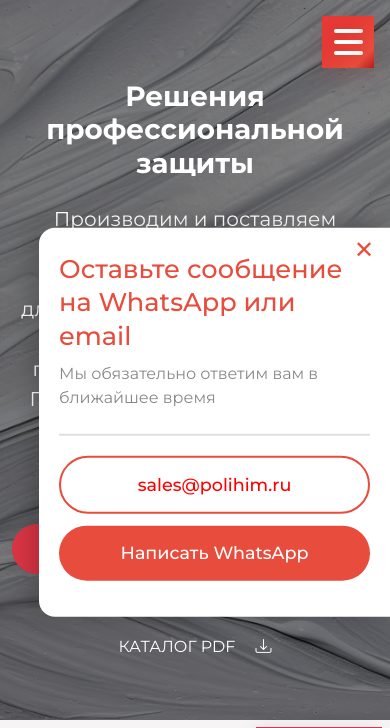
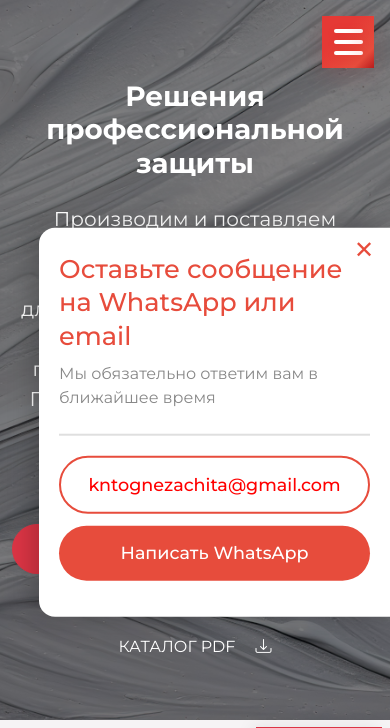
Before and after one commit to k1lst1x/knt-ognezaschita, a Django app: page / in a window 390 px wide. Shown: the top 728 px of the page. Run offline with Django 5.2, Linux system fonts and the light colour scheme; data that the repository does not hold is empty; some libraries are stand-ins or nearby versions.

Commit message:
Update contact info and allowed hosts
Changed email addresses and WhatsApp phone numbers to reflect new contact details across templates. Updated ALLOWED_HOSTS in settings.py to include www.knt-ognezaschita.kz. Minor text adjustment in home page headline for consistency.

```diff
--- a/knt/settings.py
+++ b/knt/settings.py
@@ -23,6 +23,7 @@ if DEBUG:
 else:
     ALLOWED_HOSTS = [
         "knt-ognezaschita.kz",
+        "www.knt-ognezaschita.kz",
     ]
 
 CSRF_TRUSTED_ORIGINS = [
--- a/templates/base.html
+++ b/templates/base.html
@@ -236,7 +236,7 @@
   <h3 id="popupTitle">Оставьте сообщение на WhatsApp или email</h3>
   <div class="desc">Мы обязательно ответим вам в ближайшее время</div>
   <hr style="height: 2px; background-color: gray; border: none;">
-  <button class="custom-send-btn" onclick="sendEmail()">sales@polihim.ru</button>
+  <button class="custom-send-btn" onclick="sendEmail()">kntognezachita@gmail.com</button>
   <button class="send-btn" onclick="sendWhatsApp()">Написать WhatsApp</button>
 </div>
 
@@ -277,14 +277,14 @@ function togglePopup() {
 }
 
 function sendEmail() {
-  const email = "sales@polihim.ru";
+  const email = "kntognezachita@gmail.com";
   const subject = "Сообщение с сайта";
   const body = "Здравствуйте! Хочу получить консультацию.";
   window.location.href = `mailto:${email}?subject=${encodeURIComponent(subject)}&body=${encodeURIComponent(body)}`;
 }
 
 function sendWhatsApp() {
-  const phoneNumber = "74951234567";
+  const phoneNumber = "77474347258";
   const message = "Здравствуйте! Хочу получить консультацию.";
   const url = `https://wa.me/${phoneNumber}?text=${encodeURIComponent(message)}`;
   window.open(url, "_blank");
--- a/templates/home.html
+++ b/templates/home.html
@@ -98,7 +98,7 @@
 <!-- Заголовок и описание -->
 <div class="container my-5 custom-margin-top">
     <h2 class="mb-4" style="font-size:1.8rem;">
-        Надёжная <span class="text-danger fw-semibold">ОГНЕЗАЩИТА</span> от профессионалов
+        Надёжная <span class="text-danger fw-semibold">огнезащита</span> от профессионалов
     </h2>
     <div class="fs-5 mb-5">
         Разрабатываем и поставляем составы с учётом типа конструкции, задач проекта и нормативных требований — всё с подтверждённым качеством и сертификацией.
--- a/templates/includes/footer.html
+++ b/templates/includes/footer.html
@@ -30,8 +30,8 @@
         </div>
         <a href="tel:+74951234567" class="d-block mb-2" style="color: #C74141; text-decoration:none;">
           <i class="bi bi-telephone text-black me-2 mt-1"></i>+7 (495) 123-45-67</a>
-        <a href="mailto:sales@polihim.ru" class="mb-3 d-block" style="color: #C74141;">
-          <i class="bi bi-envelope text-black me-2"></i>sales@polihim.ru</a>
+        <a href="mailto:kntognezachita@gmail.com" class="mb-3 d-block" style="color: #C74141;">
+          <i class="bi bi-envelope text-black me-2"></i>kntognezachita@gmail.com</a>
         <div class=" mt-2 mb-1" style="font-weight: 500; color: #232323">Наш офис и склад</div>
         <div class="mb-2" style="color: #C74141;">
           г. Алматы, Жетысуский<br>район,
@@ -81,7 +81,7 @@
         <div class="mt-4 mb-2 fw-bold">Социальные сети</div>
         <div>
           <a href="https://www.instagram.com/pnacompany?igsh=YW11ZGJ6eDNhYjhq" target="_blank" rel="noopener" class="text-secondary fs-5 me-3" aria-label="Instagram"><i class="bi bi-instagram"></i></a>
-          <a href="https://wa.me/74951234567" target="_blank" rel="noopener" class="text-secondary fs-5" aria-label="WhatsApp"><i class="bi bi-whatsapp"></i></a>
+          <a href="https://wa.me/77474347258" target="_blank" rel="noopener" class="text-secondary fs-5" aria-label="WhatsApp"><i class="bi bi-whatsapp"></i></a>
         </div>
       </div>
 
--- a/templates/includes/header_old.html
+++ b/templates/includes/header_old.html
@@ -70,7 +70,7 @@
     <!-- Кнопки справа -->
     <div class="d-flex align-items-center gap-3">
       <!-- Ссылка "Написать" с SVG-иконкой WhatsApp -->
-      <a href="https://wa.me/77001234567" target="_blank" class="d-flex align-items-center gap-2 text-decoration-none border-0 bg-transparent">
+      <a href="https://wa.me/77011725868" target="_blank" class="d-flex align-items-center gap-2 text-decoration-none border-0 bg-transparent">
         <span class="text-white"></span>
         <!-- Вставка SVG иконки WhatsApp -->
         <span style="display: inline-flex; align-items: center;">
```
